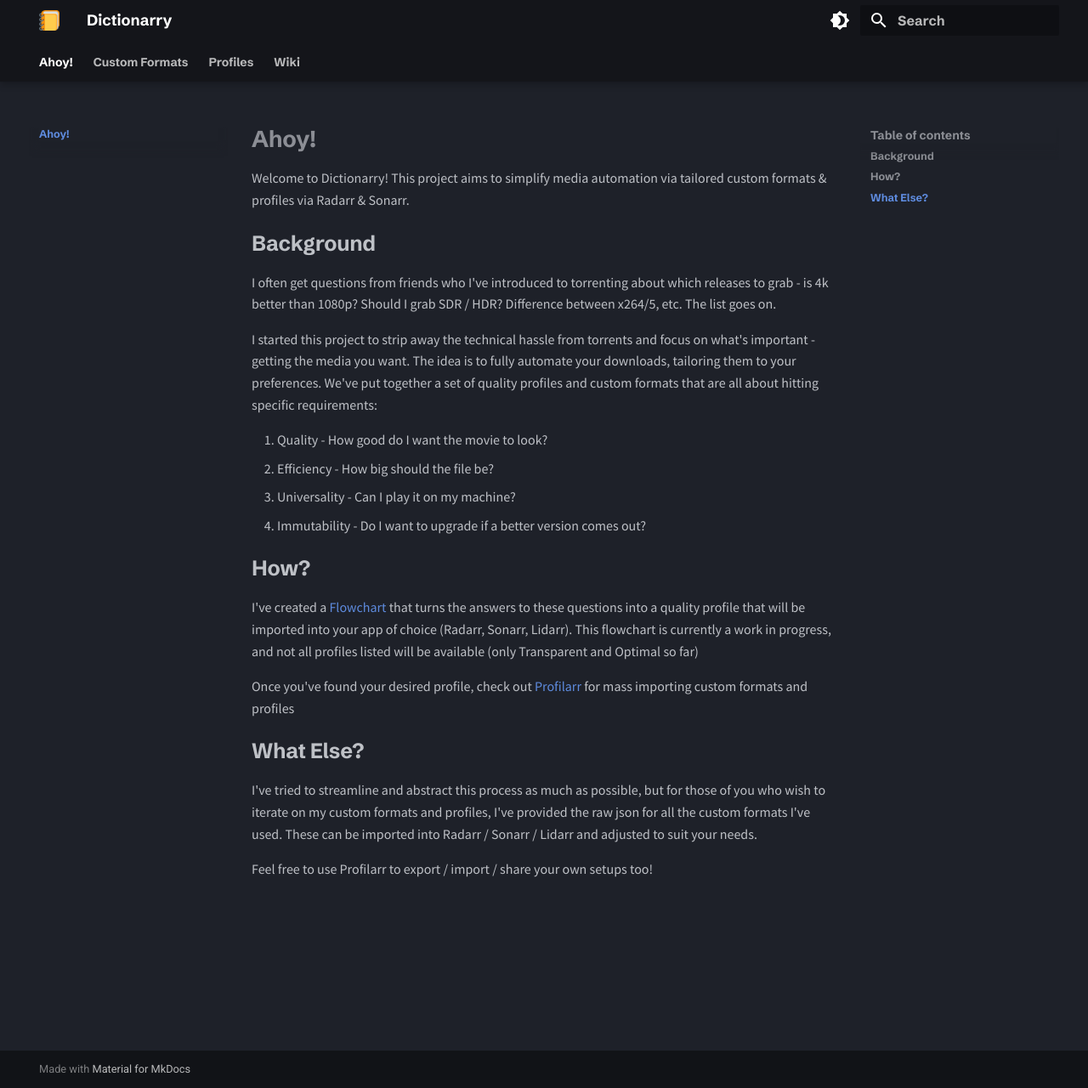
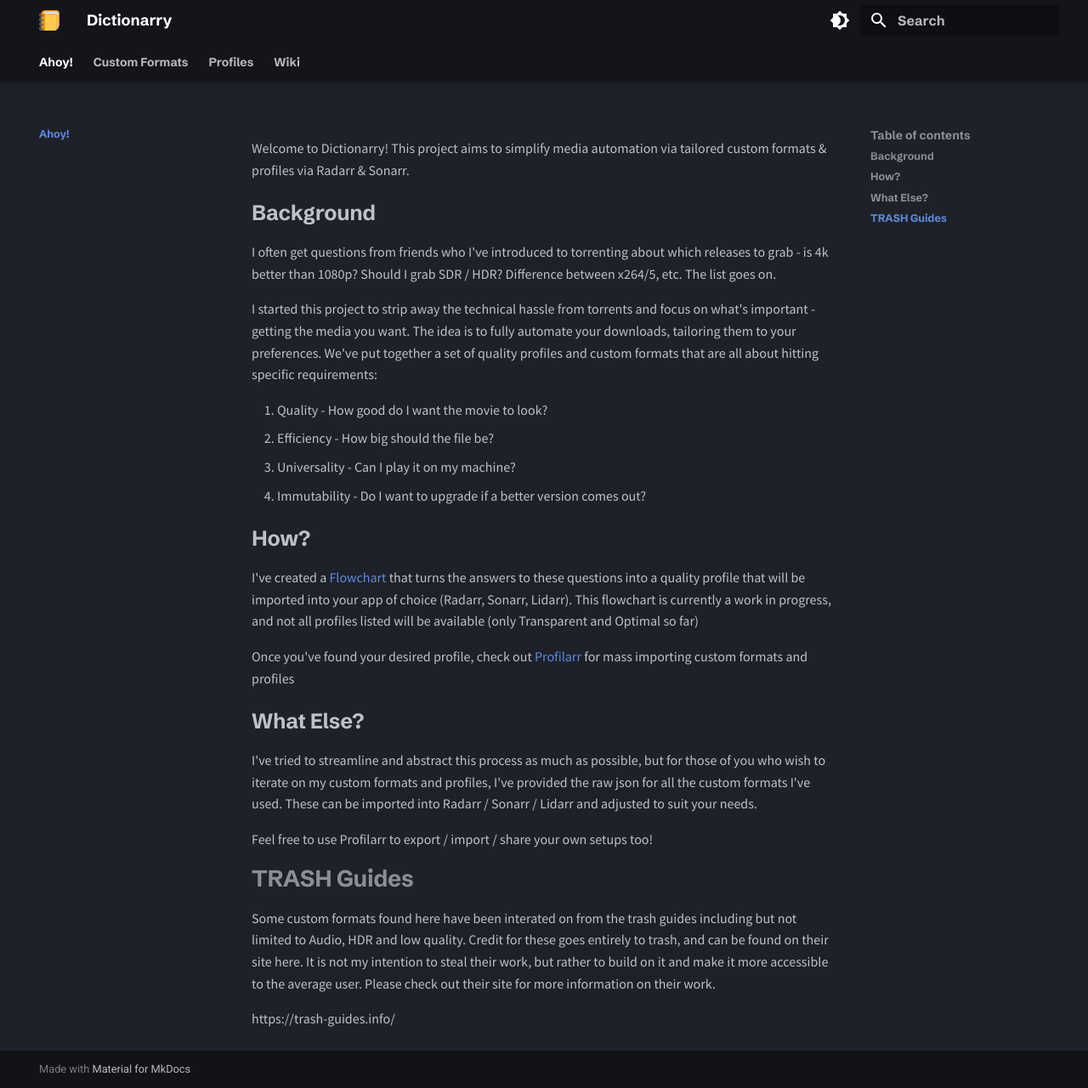
Before and after one commit to santiagosayshey/website, an MkDocs documentation site: the page built from docs/index.md, in a window 1280 px wide and 1280 px high. Shown: the whole window at 85% size. Built offline with MkDocs 1.6.1 and Material for MkDocs 9.7.7, drawn with Linux system fonts in a browser that asks for light colours.

Commit message:
updated home page

```diff
--- a/docs/index.md
+++ b/docs/index.md
@@ -29,3 +29,9 @@
 I've tried to streamline and abstract this process as much as possible, but for those of you who wish to iterate on my custom formats and profiles, I've provided the raw json for all the custom formats I've used. These can be imported into Radarr / Sonarr / Lidarr and adjusted to suit your needs.
 
 Feel free to use Profilarr to export / import / share your own setups too!
+
+# TRASH Guides
+
+Some custom formats found here have been interated on from the trash guides including but not limited to Audio, HDR and low quality. Credit for these goes entirely to trash, and can be found on their site here. It is not my intention to steal their work, but rather to build on it and make it more accessible to the average user. Please check out their site for more information on their work.
+
+https://trash-guides.info/
```
Also changed, not shown: docs/.obsidian/workspace.json.
